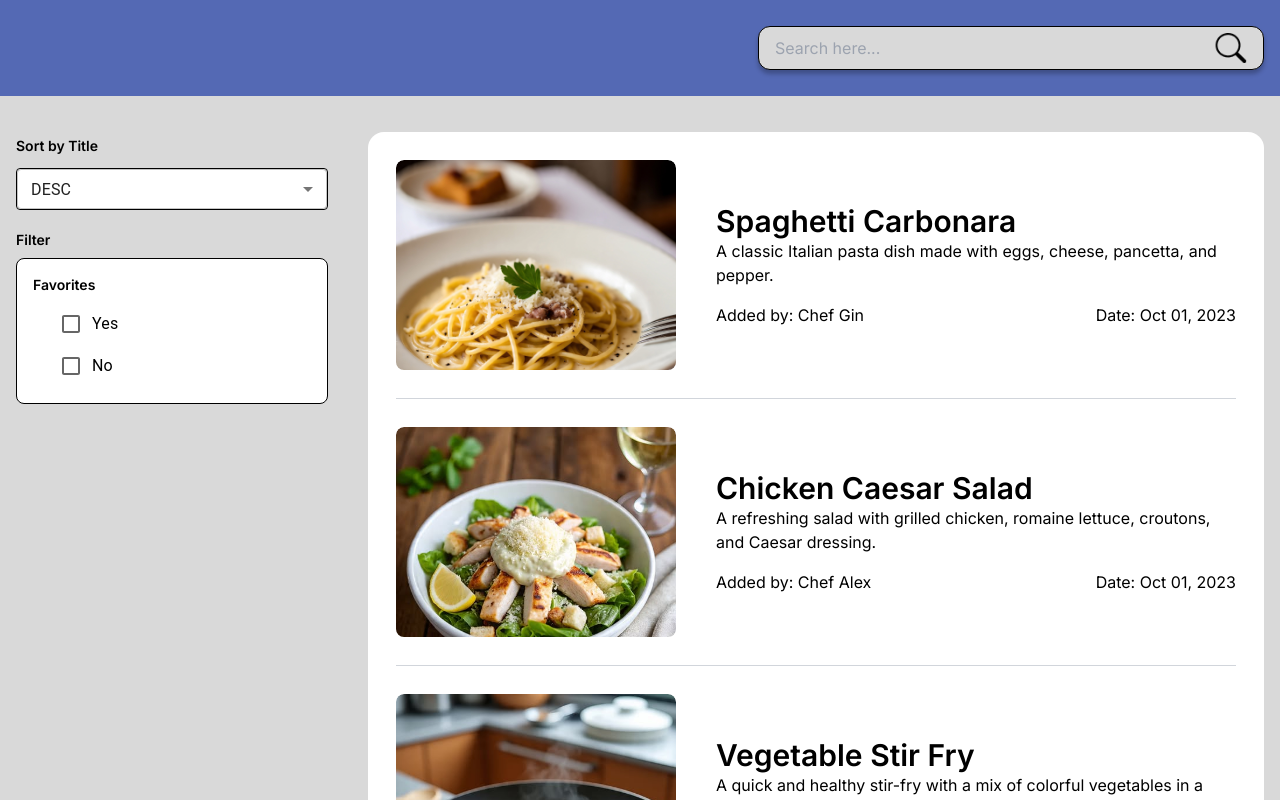
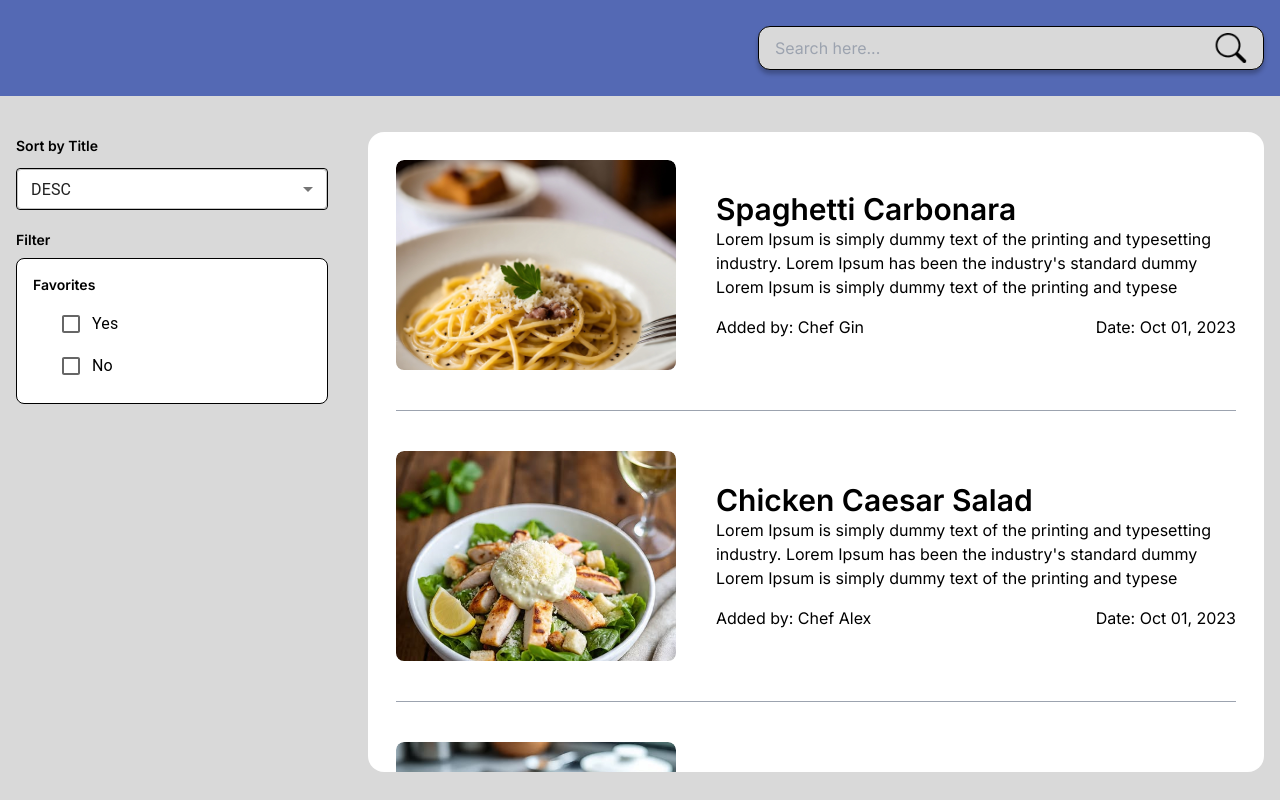
Before and after one commit to reginpv/sb_coding_exam, a Next.js app: page / in a window 1280 px wide. Shown: the top 800 px of the page. Built offline with nearby package versions, Linux system fonts and the light colour scheme.

Commit message:
styling update recipe list, scrolling, max height adedd

```diff
--- a/src/components/RecipeList.tsx
+++ b/src/components/RecipeList.tsx
@@ -8,14 +8,11 @@ export default function RecipeList() {
 
   return (
     <div>
-      <ul className="list-none flex flex-col gap-5 md:gap-7">
+      <ul className="list-none flex flex-col gap-5 md:gap-10">
         {recipes.map((recipe: Recipe) => (
-          <>
-            <li key={recipe.id} className="">
-              <RecipeCard recipe={recipe} />
-            </li>
-            <li className="border-b border-b-gray-300"></li>
-          </>
+          <li key={recipe.id} className="border-b border-b-gray-400 pb-10 last:border-b-0">
+            <RecipeCard recipe={recipe} />
+          </li>
         ))}
       </ul>
     </div>
--- a/src/data/recipe.json
+++ b/src/data/recipe.json
@@ -2,7 +2,7 @@
   {
     "id": 1,
     "title": "Spaghetti Carbonara",
-    "description": "A classic Italian pasta dish made with eggs, cheese, pancetta, and pepper.",
+    "description": "Lorem Ipsum is simply dummy text of the printing and typesetting industry. Lorem Ipsum has been the industry's standard dummy Lorem Ipsum is simply dummy text of the printing and typese",
     "ingredients": "spaghetti, eggs, pancetta, parmesan cheese, black pepper",
     "instructions": "Cook spaghetti. In a bowl, beat eggs and mix with grated parmesan. Fry pancetta until crispy. Combine spaghetti with pancetta, then quickly mix in egg mixture off the heat. Serve with black pepper.",
     "createdBy": "Chef Gin",
@@ -17,7 +17,7 @@
   {
     "id": 2,
     "title": "Chicken Caesar Salad",
-    "description": "A refreshing salad with grilled chicken, romaine lettuce, croutons, and Caesar dressing.",
+    "description": "Lorem Ipsum is simply dummy text of the printing and typesetting industry. Lorem Ipsum has been the industry's standard dummy Lorem Ipsum is simply dummy text of the printing and typese",
     "ingredients": "romaine lettuce, grilled chicken, croutons, Caesar dressing, parmesan cheese",
     "instructions": "Chop romaine lettuce. Grill chicken and slice it. Toss lettuce with croutons, sliced chicken, Caesar dressing, and grated parmesan. Serve chilled.",
     "createdBy": "Chef Alex",
@@ -32,7 +32,7 @@
   {
     "id": 3,
     "title": "Vegetable Stir Fry",
-    "description": "A quick and healthy stir-fry with a mix of colorful vegetables in a savory sauce.",
+    "description": "Lorem Ipsum is simply dummy text of the printing and typesetting industry. Lorem Ipsum has been the industry's standard dummy Lorem Ipsum is simply dummy text of the printing and typese",
     "ingredients": "mixed vegetables, soy sauce, garlic, ginger, sesame oil",
     "instructions": "Heat sesame oil in a pan. Add minced garlic and ginger, then stir-fry mixed vegetables until tender. Add soy sauce and cook for another minute. Serve hot.",
     "createdBy": "Chef Mei",
--- a/src/pages/index.tsx
+++ b/src/pages/index.tsx
@@ -9,7 +9,7 @@ const inter = Inter({ subsets: ['latin'] })
 
 export default function Home() {
   return (
-    <TemplateDefault className={`${inter.className} flex flex-col gap-5`}>
+    <TemplateDefault className={`${inter.className} flex flex-col gap-5 lg:max-h-[100dvh] overflow-hidden`}>
       <section className="flex flex-col md:flex-row gap-5 md:gap-10 p-4 container">
 
         {/** Aside */}
@@ -19,7 +19,7 @@ export default function Home() {
         </Aside>
 
         {/** Main */}
-        <section className={`${inter.className} flex-1 rounded-2xl bg-white p-4 md:p-7 box-shadow-[0px_4px_4px_0px_rgba(0,0,0,0.25)]`}>
+        <section className={`${inter.className} flex-1 rounded-2xl bg-white p-4 md:p-7 box-shadow-[0px_4px_4px_0px_rgba(0,0,0,0.25)] overflow-y-auto lg:max-h-[80svh]`}>
           <RecipeList />
         </section>
 
--- a/src/templates/default.tsx
+++ b/src/templates/default.tsx
@@ -16,8 +16,6 @@ export default function TemplateDefault({
       {/** Main */}
       <main>{children}</main>
 
-      {/** Footer (if we add a footer) */}
-      <footer></footer>
     </div>
   )
 }
```
